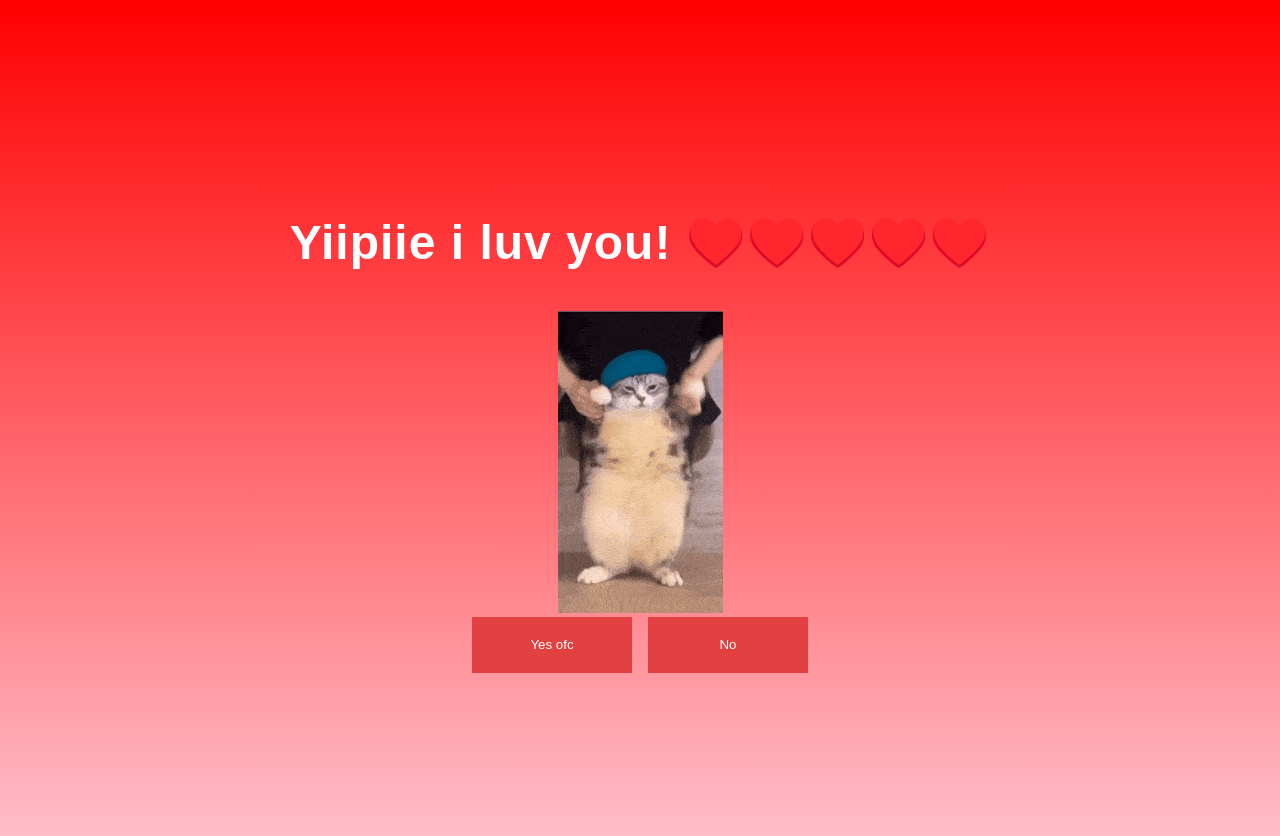
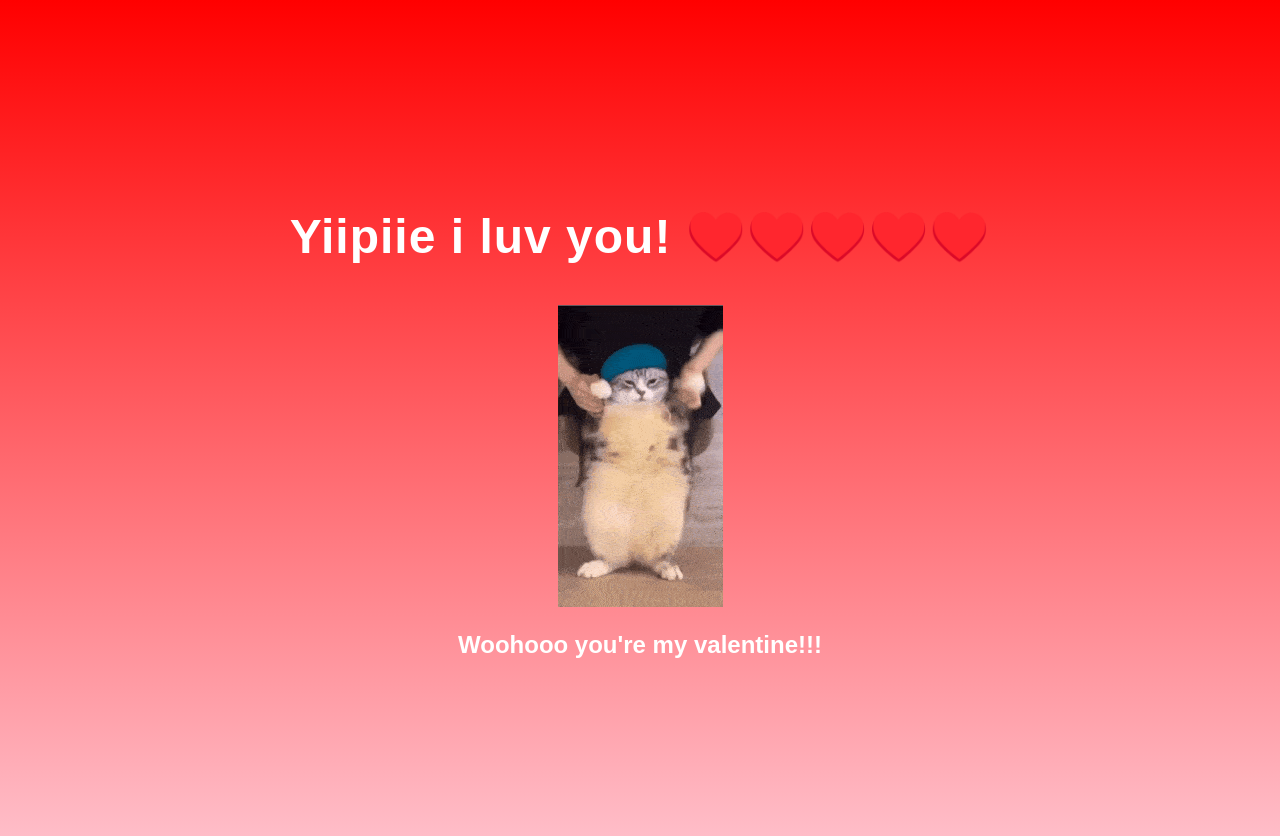
Before and after one commit to Albatraoz12/valentine, a React (Vite) app: page / in a window 1280 px wide. Both pictures are taken after a click on the button "Yes ofc". Shown: the top 836 px of the page. Built offline with nearby package versions, Linux system fonts and the light colour scheme.

Commit message:
remove buttons if user press yes

```diff
--- a/src/App.jsx
+++ b/src/App.jsx
@@ -19,6 +19,10 @@ function App() {
         />
       )}
       <div className='buttons-container'>
+        {valentine ? (
+          <h2>Woohooo you're my valentine!!!</h2>
+        ) : (
+          <>
             <button
               type='button'
               className='btn btn-enhance'
@@ -33,6 +37,7 @@ function App() {
             >
               Yes ofc
             </button>
+
             <button
               type='button'
               className='btn'
@@ -44,6 +49,8 @@ function App() {
             >
               No
             </button>
+          </>
+        )}
       </div>
     </section>
   );
```
Lines whose indentation alone changed are shown as unchanged.
